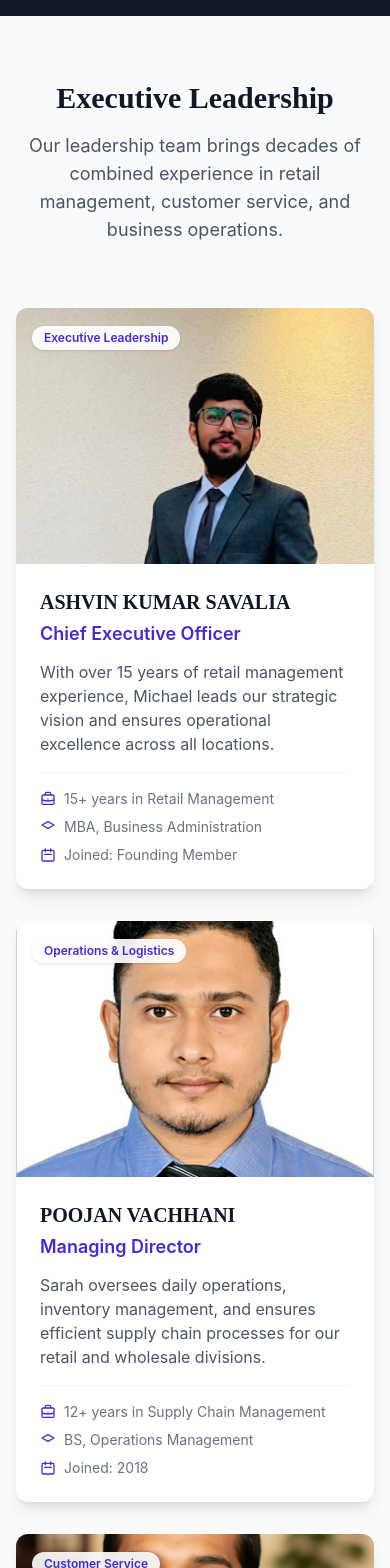
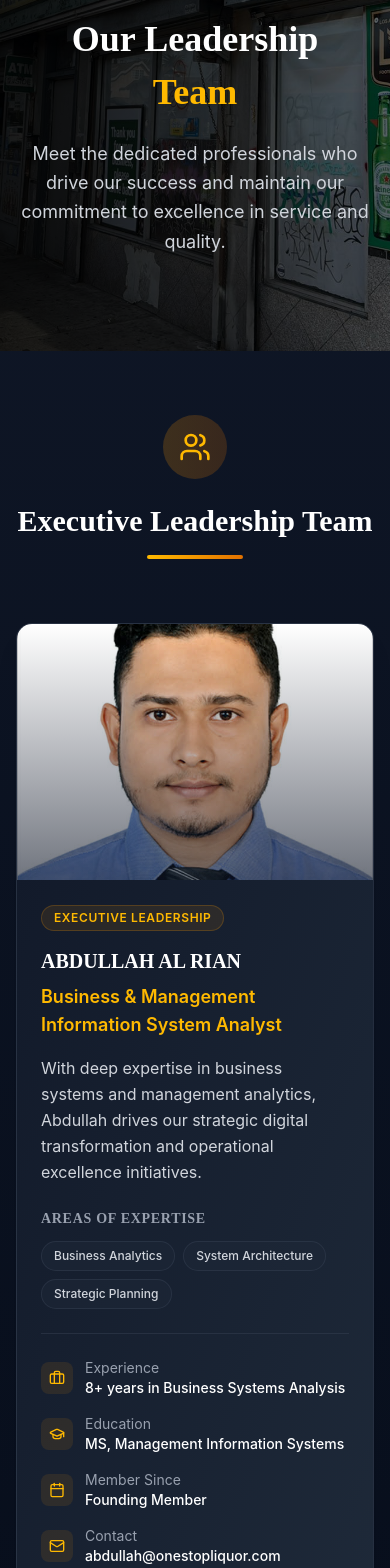
Before and after one commit to shahjalal-mahmud/onestop-demo, a React (Vite) app: page /team in a window 390 px wide. Shown: the part 240-1808 px from the top of the page. Built offline with nearby package versions, Linux system fonts and the light colour scheme; the HTML template or start-up script is replaced by a standard one.

Commit message:
fix all the issu and modify team page

```diff
--- a/src/App.jsx
+++ b/src/App.jsx
@@ -14,7 +14,6 @@ function App() {
         <Route path="/" element={<Home />} />
         <Route path="/about" element={<About />} />
         <Route path="/team" element={<Team />} />
-        <Route path="/contact" element={<Contact />} />
       </Routes>
       <Footer />
     </BrowserRouter>
--- a/src/components/CallToAction.jsx
+++ b/src/components/CallToAction.jsx
@@ -99,7 +99,7 @@ const CallToAction = () => {
 
             {/* Secondary button */}
             <a
-              href="/contact"
+              href="mailto:hr@onestopliquorandwholemart.info"
               className="group w-full sm:w-auto px-10 py-5 lg:px-12 lg:py-6
                 bg-transparent text-white font-semibold text-lg rounded-2xl
                 border-2 border-amber-500/50 hover:border-amber-400 hover:bg-amber-500/10
@@ -159,7 +159,7 @@ const CallToAction = () => {
                     <Phone className="w-6 h-6 text-amber-400" />
                   </div>
                   <span className="text-lg font-semibold text-white mb-2">
-                    (323) 292-7591
+                    +1 323-292-7591
                   </span>
                   <span className="text-sm text-gray-400">
                     Call to Order
@@ -178,7 +178,7 @@ const CallToAction = () => {
                     </svg>
                   </div>
                   <span className="text-lg font-semibold text-white mb-2">
-                    8AM - 10PM
+                    7AM - 11PM
                   </span>
                   <span className="text-sm text-gray-400">
                     Daily Store Hours
--- a/src/components/LocationSection.jsx
+++ b/src/components/LocationSection.jsx
@@ -116,7 +116,7 @@ const LocationSection = () => {
                     ["Business Type", "Retail & Wholesale Liquor"],
                     ["Parent Company", "SVK GROUP LLC"],
                     ["Service Region", "All Southern California"],
-                    ["Store Hours", "Daily: 8:00 AM – 10:00 PM"],
+                    ["Store Hours", "Daily: 7:00 AM – 11:00 PM"],
                   ].map(([label, value], i) => (
                     <div key={i} className="flex justify-between items-center py-4 border-b border-gray-800/50
                       last:border-0 group">
--- a/src/pages/Team.jsx
+++ b/src/pages/Team.jsx
@@ -1,149 +1,298 @@
 import React, { useState } from 'react';
-import PageHeader from "../components/PageHeader";
+import { motion } from "framer-motion";
+import {
+  Users,
+  Award,
+  Briefcase,
+  GraduationCap,
+  Calendar,
+  Sparkles,
+  Target,
+  Shield,
+  Mail,
+  Phone
+} from "lucide-react";
 
 const Team = () => {
   const [imageErrors, setImageErrors] = useState({});
 
   const teamMembers = [
     {
-      name: "ASHVIN KUMAR SAVALIA",
-      role: "Chief Executive Officer",
+      name: "ABDULLAH AL RIAN",
+      role: "Business & Management Information System Analyst",
       department: "Executive Leadership",
-      bio: "With over 15 years of retail management experience, Michael leads our strategic vision and ensures operational excellence across all locations.",
-      experience: "15+ years in Retail Management",
-      education: "MBA, Business Administration",
-      image: "/team/ceo.jpg",
+      bio: "With deep expertise in business systems and management analytics, Abdullah drives our strategic digital transformation and operational excellence initiatives.",
+      experience: "8+ years in Business Systems Analysis",
+      education: "MS, Management Information Systems",
+      image: "/team/operations.jpg",
       joinDate: "Founding Member",
-      initials: "MR"
+      initials: "AR",
+      specialties: ["Business Analytics", "System Architecture", "Strategic Planning"],
+      email: "abdullah@onestopliquor.com"
     },
     {
       name: "POOJAN VACHHANI",
       role: "Managing Director",
-      department: "Operations & Logistics",
-      bio: "Sarah oversees daily operations, inventory management, and ensures efficient supply chain processes for our retail and wholesale divisions.",
-      experience: "12+ years in Supply Chain Management",
-      education: "BS, Operations Management",
-      image: "/team/operations.jpg",
+      department: "Operations & Strategic Leadership",
+      bio: "Leading our operations with visionary strategy, Poojan ensures seamless business processes and sustainable growth across all divisions.",
+      experience: "10+ years in Executive Management",
+      education: "MBA, Strategic Leadership",
+      image: "/team/customer.png",
       joinDate: "2018",
-      initials: "SC"
+      initials: "PV",
+      specialties: ["Operations Management", "Business Development", "Team Leadership"],
+      email: "poojan@onestopliquor.com"
     },
     {
       name: "DARSHAN KUMAR",
-      role: "Employee",
-      department: "Customer Service",
-      bio: "David leads our customer service team, focusing on building lasting relationships with both retail customers and wholesale partners.",
-      experience: "10+ years in Customer Service Leadership",
-      education: "BA, Business Communications",
-      image: "/team/customer.png",
+      role: "Senior Operations Executive",
+      department: "Customer Experience & Service Excellence",
+      bio: "Dedicated to exceptional customer service, Darshan focuses on building lasting relationships and ensuring premium experiences for all clients.",
+      experience: "7+ years in Customer Relations",
+      education: "BS, Business Administration",
+      image: "/team/ceo.jpg",
       joinDate: "2019",
-      initials: "DW"
+      initials: "DK",
+      specialties: ["Customer Service", "Client Relations", "Service Optimization"],
+      email: "darshan@onestopliquor.com"
     }
   ];
+
+  const fadeInUp = {
+    initial: { opacity: 0, y: 20 },
+    animate: { opacity: 1, y: 0 },
+    transition: { duration: 0.6 }
+  };
 
   const handleImageError = (index) => {
     setImageErrors(prev => ({ ...prev, [index]: true }));
   };
 
   return (
-    <>
-      <PageHeader
-        title="Our Leadership Team"
-        subtitle="Meet the dedicated professionals who drive our success and maintain our commitment to excellence"
+    <div className="min-h-screen bg-gradient-to-b from-gray-900 to-gray-950">
+      {/* Hero Background Section */}
+      <section className="relative min-h-[70vh] pt-28 flex items-center overflow-hidden">
+        {/* Background Image */}
+        <div className="absolute inset-0">
+          <img
+            src="/front2.jpg"
+            alt="Our Team - One Stop Liquor & Whole Market"
+            className="w-full h-full object-cover"
           />
-
-      <div className="bg-gray-50 py-16">
-        <div className="container mx-auto px-4 sm:px-6 lg:px-8">
-          {/* Leadership Team */}
-          <div className="text-center mb-16">
-            <h2 className="text-3xl sm:text-4xl font-bold text-gray-900 mb-4">
-              Executive Leadership
-            </h2>
-            <p className="text-lg text-gray-600 max-w-3xl mx-auto">
-              Our leadership team brings decades of combined experience in retail management,
-              customer service, and business operations.
-            </p>
+          {/* Strong Readability Overlay */}
+          <div className="absolute inset-0 bg-gradient-to-r from-black/90 via-black/80 to-black/60"></div>
         </div>
 
-          <div className="grid grid-cols-1 md:grid-cols-2 lg:grid-cols-3 gap-8 mb-20">
+        {/* Content */}
+        <div className="relative z-10 container mx-auto px-4 sm:px-6 lg:px-8">
+          <div className="max-w-4xl mx-auto text-center">
+            {/* Badge */}
+            <motion.div
+              initial={{ opacity: 0, y: -20 }}
+              animate={{ opacity: 1, y: 0 }}
+              transition={{ duration: 0.6 }}
+              className="inline-flex items-center mb-6 px-5 py-2 rounded-full
+                bg-black/40 backdrop-blur border border-amber-500/30
+                text-sm tracking-widest text-white uppercase"
+            >
+              <Sparkles className="w-4 h-4 mr-2 text-amber-400" />
+              Leadership Team • SVK Group LLC
+            </motion.div>
+
+            {/* Heading */}
+            <motion.h1
+              initial={{ opacity: 0, y: 20 }}
+              animate={{ opacity: 1, y: 0 }}
+              transition={{ duration: 0.6, delay: 0.1 }}
+              className="text-4xl sm:text-5xl md:text-6xl xl:text-7xl
+                font-extrabold leading-tight mb-6 text-white"
+            >
+              Our Leadership
+              <span className="block mt-2 text-amber-400">
+                Team
+              </span>
+            </motion.h1>
+
+            {/* Subtitle */}
+            <motion.p
+              initial={{ opacity: 0, y: 20 }}
+              animate={{ opacity: 1, y: 0 }}
+              transition={{ duration: 0.6, delay: 0.2 }}
+              className="text-lg sm:text-xl text-gray-300 max-w-3xl mx-auto mb-8 leading-relaxed"
+            >
+              Meet the dedicated professionals who drive our success and maintain
+              our commitment to excellence in service and quality.
+            </motion.p>
+          </div>
+        </div>
+      </section>
+
+      {/* Main Content */}
+      <main className="container mx-auto px-4 sm:px-6 lg:px-8 py-16 lg:py-24">
+        {/* Team Grid */}
+        <motion.div
+          {...fadeInUp}
+          className="mb-20 lg:mb-28"
+        >
+          <div className="text-center mb-16">
+            <div className="inline-flex items-center justify-center w-16 h-16 rounded-full bg-gradient-to-r from-amber-500/20 to-amber-600/20 mb-6">
+              <Users className="w-8 h-8 text-amber-400" />
+            </div>
+            <h3 className="text-3xl md:text-4xl font-bold text-white mb-4">
+              Executive Leadership Team
+            </h3>
+            <div className="w-24 h-1 bg-gradient-to-r from-amber-400 to-amber-600 mx-auto rounded-full"></div>
+          </div>
+
+          <div className="grid grid-cols-1 md:grid-cols-2 lg:grid-cols-3 gap-8 md:gap-8">
             {teamMembers.map((member, index) => {
               const showInitials = imageErrors[index] || !member.image;
 
               return (
-                <div key={index} className="bg-white rounded-xl shadow-lg overflow-hidden hover:shadow-xl transition-shadow duration-300 group">
-                  {/* Image container */}
-                  <div className="h-64 relative overflow-hidden bg-gradient-to-br from-primary/10 to-primary/5">
+                <motion.div
+                  key={index}
+                  initial={{ opacity: 0, y: 30 }}
+                  animate={{ opacity: 1, y: 0 }}
+                  transition={{ duration: 0.6, delay: index * 0.1 }}
+                  className="group"
+                >
+                  <div className="bg-gradient-to-br from-gray-900 to-gray-800 rounded-2xl shadow-xl
+                    overflow-hidden h-full border border-gray-700/50
+                    hover:border-amber-500/30 transition-all duration-500
+                    hover:-translate-y-2 hover:shadow-2xl">
+
+                    {/* Profile Image Section */}
+                    <div className="h-64 relative overflow-hidden bg-gradient-to-br from-amber-500/5 to-amber-600/5">
+                      <div className="absolute inset-0 bg-gradient-to-t from-gray-900/60 to-transparent z-10"></div>
+
                       {!showInitials ? (
                         <img
                           src={member.image}
                           alt={`${member.name} - ${member.role}`}
-                        className="w-full h-full object-cover group-hover:scale-105 transition-transform duration-500"
+                          className="w-full h-full object-cover group-hover:scale-110 transition-transform duration-700"
                           onError={() => handleImageError(index)}
                           loading="lazy"
                         />
                       ) : (
-                      <div className="w-full h-full flex items-center justify-center">
-                        <div className="text-center">
-                          <div className="w-32 h-32 rounded-full bg-gradient-to-br from-primary to-primary/70 mx-auto mb-4 flex items-center justify-center shadow-lg">
-                            <span className="text-white text-4xl font-bold">
-                              {member.name.split(' ').map(n => n[0]).join('')}
+                        <div className="w-full h-full flex items-center justify-center p-8">
+                          <div className="text-center relative z-20">
+                            <div className="w-40 h-40 rounded-full bg-gradient-to-br from-amber-500/20 to-amber-600/20
+                              mx-auto mb-6 flex items-center justify-center shadow-2xl
+                              border-4 border-amber-500/30 group-hover:border-amber-500/50 transition-all duration-300">
+                              <span className="text-white text-5xl font-bold">
+                                {member.initials}
                               </span>
                             </div>
-                          <p className="text-sm text-gray-600 bg-white/80 backdrop-blur-sm px-3 py-1 rounded-full inline-block">
-                            Profile Photo
+                            <div className="bg-black/40 backdrop-blur-sm px-4 py-2 rounded-full inline-block">
+                              <p className="text-sm text-amber-300 font-semibold">
+                                Executive Profile
                               </p>
                             </div>
                           </div>
+                        </div>
                       )}
+                    </div>
 
-                    {/* Department badge */}
-                    <div className="absolute top-4 left-4">
-                      <span className="inline-block px-3 py-1 text-xs font-semibold bg-white/90 backdrop-blur-sm text-primary rounded-full shadow-sm">
+                    {/* Profile Content */}
+                    <div className="p-6 md:p-8">
+                      <div className="mb-6">
+                        {/* Department Badge */}
+                        <div className="inline-flex items-center px-3 py-1 rounded-full
+                          bg-amber-500/10 border border-amber-500/20 mb-4">
+                          <span className="text-xs font-semibold text-amber-400 uppercase tracking-wider">
                             {member.department}
                           </span>
                         </div>
-                  </div>
 
-                  <div className="p-6">
-                    <div className="mb-4">
-                      <h3 className="text-xl font-bold text-gray-900 mb-1">
+                        {/* Name & Role */}
+                        <h3 className="text-xl md:text-2xl font-bold text-white mb-2">
                           {member.name}
                         </h3>
-                      <p className="text-lg font-semibold text-primary mb-3">
+                        <p className="text-lg font-semibold text-amber-400 mb-4">
                           {member.role}
                         </p>
-                      <p className="text-gray-600 mb-4">
+
+                        {/* Bio */}
+                        <p className="text-gray-300 leading-relaxed mb-6">
                           {member.bio}
                         </p>
                       </div>
 
-                    <div className="space-y-2 pt-4 border-t border-gray-100">
-                      <div className="flex items-center text-sm text-gray-500">
-                        <svg className="w-4 h-4 mr-2 text-primary flex-shrink-0" fill="none" stroke="currentColor" viewBox="0 0 24 24">
-                          <path strokeLinecap="round" strokeLinejoin="round" strokeWidth={2} d="M21 13.255A23.931 23.931 0 0112 15c-3.183 0-6.22-.62-9-1.745M16 6V4a2 2 0 00-2-2h-4a2 2 0 00-2 2v2m4 6h.01M5 20h14a2 2 0 002-2V8a2 2 0 00-2-2H5a2 2 0 00-2 2v10a2 2 0 002 2z" />
-                        </svg>
-                        <span>{member.experience}</span>
+                      {/* Specialties */}
+                      <div className="mb-6">
+                        <h4 className="text-sm font-semibold text-gray-400 mb-3 uppercase tracking-wider">
+                          Areas of Expertise
+                        </h4>
+                        <div className="flex flex-wrap gap-2">
+                          {member.specialties.map((specialty, idx) => (
+                            <span
+                              key={idx}
+                              className="px-3 py-1.5 text-xs font-medium rounded-full
+                                bg-gray-800/50 text-gray-300 border border-gray-700/50
+                                hover:bg-amber-500/10 hover:text-amber-300 hover:border-amber-500/30
+                                transition-all duration-300"
+                            >
+                              {specialty}
+                            </span>
+                          ))}
                         </div>
-                      <div className="flex items-center text-sm text-gray-500">
-                        <svg className="w-4 h-4 mr-2 text-primary flex-shrink-0" fill="none" stroke="currentColor" viewBox="0 0 24 24">
-                          <path strokeLinecap="round" strokeLinejoin="round" strokeWidth={2} d="M12 14l9-5-9-5-9 5 9 5z" />
-                        </svg>
-                        <span>{member.education}</span>
                       </div>
-                      <div className="flex items-center text-sm text-gray-500">
-                        <svg className="w-4 h-4 mr-2 text-primary flex-shrink-0" fill="none" stroke="currentColor" viewBox="0 0 24 24">
-                          <path strokeLinecap="round" strokeLinejoin="round" strokeWidth={2} d="M8 7V3m8 4V3m-9 8h10M5 21h14a2 2 0 002-2V7a2 2 0 00-2-2H5a2 2 0 00-2 2v12a2 2 0 002 2z" />
-                        </svg>
-                        <span>Joined: {member.joinDate}</span>
+
+                      {/* Details Grid */}
+                      <div className="pt-6 border-t border-gray-700/50">
+                        <div className="space-y-4">
+                          <div className="flex items-center gap-3">
+                            <div className="p-2 rounded-lg bg-amber-500/10">
+                              <Briefcase className="w-4 h-4 text-amber-400" />
+                            </div>
+                            <div>
+                              <p className="text-sm text-gray-400">Experience</p>
+                              <p className="text-sm text-white font-medium">{member.experience}</p>
+                            </div>
+                          </div>
+
+                          <div className="flex items-center gap-3">
+                            <div className="p-2 rounded-lg bg-amber-500/10">
+                              <GraduationCap className="w-4 h-4 text-amber-400" />
+                            </div>
+                            <div>
+                              <p className="text-sm text-gray-400">Education</p>
+                              <p className="text-sm text-white font-medium">{member.education}</p>
+                            </div>
+                          </div>
+
+                          <div className="flex items-center gap-3">
+                            <div className="p-2 rounded-lg bg-amber-500/10">
+                              <Calendar className="w-4 h-4 text-amber-400" />
+                            </div>
+                            <div>
+                              <p className="text-sm text-gray-400">Member Since</p>
+                              <p className="text-sm text-white font-medium">{member.joinDate}</p>
+                            </div>
+                          </div>
+
+                          {member.email && (
+                            <div className="flex items-center gap-3">
+                              <div className="p-2 rounded-lg bg-amber-500/10">
+                                <Mail className="w-4 h-4 text-amber-400" />
+                              </div>
+                              <div>
+                                <p className="text-sm text-gray-400">Contact</p>
+                                <p className="text-sm text-white font-medium">{member.email}</p>
+                              </div>
+                            </div>
+                          )}
                         </div>
                       </div>
                     </div>
                   </div>
+                </motion.div>
               );
             })}
           </div>
+        </motion.div>
+      </main>
     </div>
-      </div>
-    </>
   );
 };
 
```
Also changed, not shown: src/components/Footer.jsx (+26 -23 lines), src/components/HeroSection.jsx (+7 -7 lines), src/components/Navbar.jsx (+112 -34 lines), src/pages/About.jsx (+8 -4 lines). Lines whose indentation alone changed are shown as unchanged.
